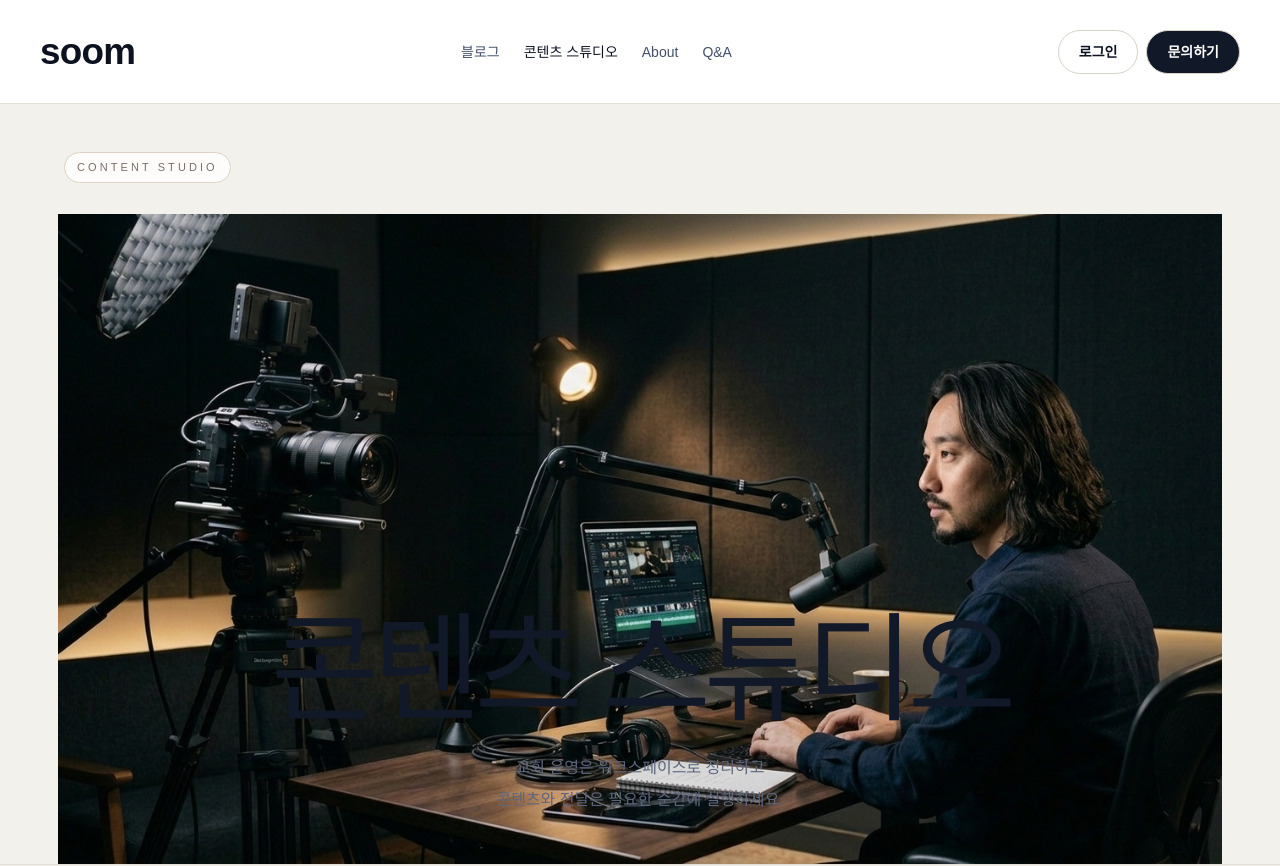
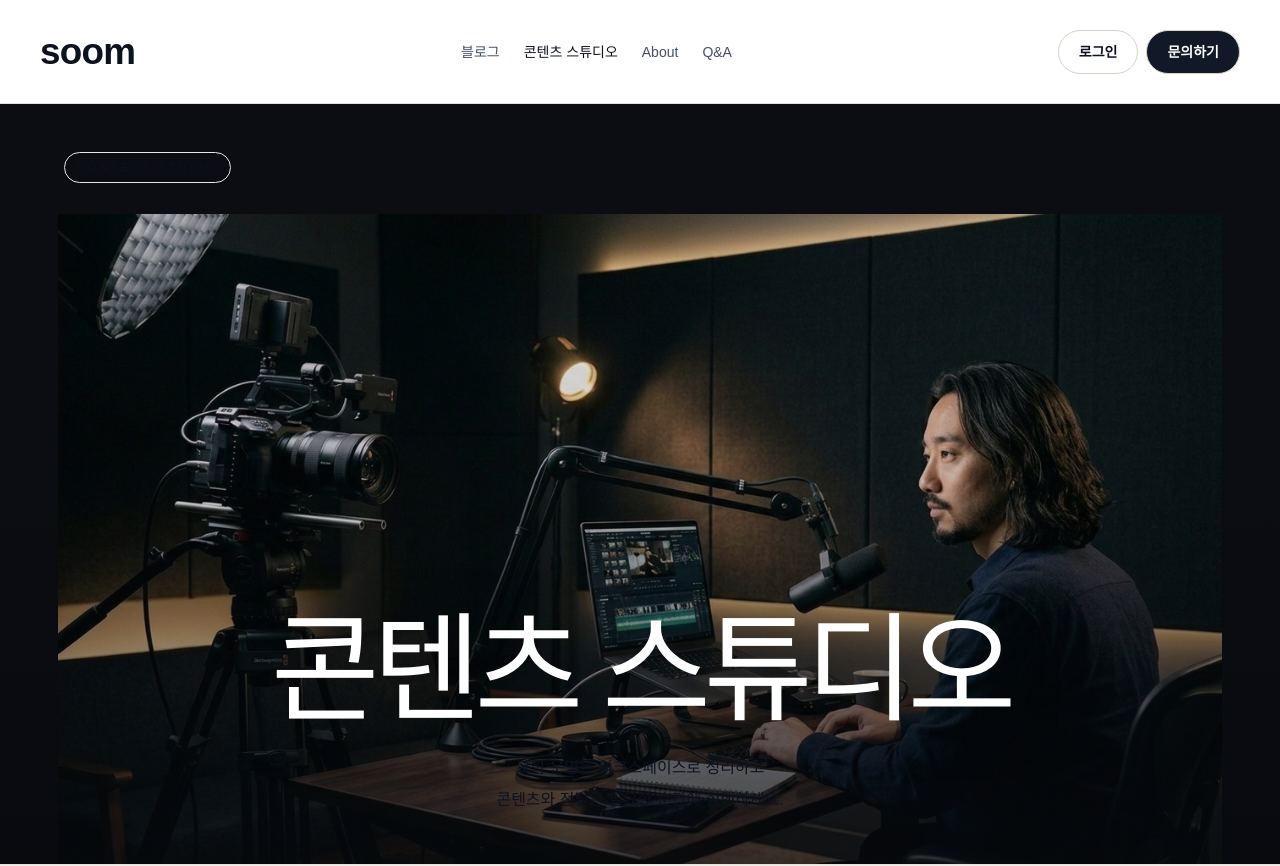
Before and after one commit to kinddragon1224/soom-church, a Next.js app: page /pricing in a window 1280 px wide. Shown: the top 866 px of the page. Built offline with nearby package versions, Linux system fonts and the light colour scheme; a web font is replaced by a local one.

Commit message:
Improve content studio hero text contrast

```diff
--- a/app/pricing/page.tsx
+++ b/app/pricing/page.tsx
@@ -56,20 +56,21 @@ export default function PricingPage() {
 
       <section className="overflow-hidden border-b border-[#e6dfd5] bg-[#f3f1ec]">
         <div className="mx-auto w-full max-w-[1600px] px-0 py-0">
-          <div className="relative min-[320px]:min-h-[560px] overflow-hidden bg-[#f3f1ec] sm:min-h-[640px] lg:min-h-[760px]">
-            <div className="absolute inset-0 bg-[#f3f1ec]" />
+          <div className="relative min-[320px]:min-h-[560px] overflow-hidden bg-[#0b0d12] sm:min-h-[640px] lg:min-h-[760px]">
+            <div className="absolute inset-0 bg-[#0b0d12]" />
             <img src="/content-studio-hero.jpg" alt="콘텐츠 스튜디오" className="absolute inset-x-0 top-[84px] mx-auto h-[calc(100%-84px)] w-auto max-w-[min(100%,1280px)] object-contain object-top sm:top-[96px] sm:h-[calc(100%-96px)] lg:top-[110px] lg:h-[calc(100%-110px)]" />
+            <div className="absolute inset-x-0 top-[84px] mx-auto h-[calc(100%-84px)] w-full max-w-[min(100%,1280px)] bg-[linear-gradient(180deg,rgba(7,9,14,0.08)_0%,rgba(7,9,14,0.18)_42%,rgba(7,9,14,0.74)_100%)] sm:top-[96px] sm:h-[calc(100%-96px)] lg:top-[110px] lg:h-[calc(100%-110px)]" />
 
             <div className="relative z-10 flex min-h-[560px] flex-col justify-between px-5 py-6 sm:min-h-[640px] sm:px-8 sm:py-10 lg:min-h-[760px] lg:px-12 lg:py-12 xl:px-16">
               <div className="flex justify-center sm:justify-start">
-                <div className="inline-flex rounded-full border border-[#ddd2c3] bg-white/80 px-3 py-1.5 text-[11px] tracking-[0.28em] text-[#7a6f67] backdrop-blur-sm">CONTENT STUDIO</div>
+                <div className="inline-flex rounded-full border border-white/18 bg-black/18 px-3 py-1.5 text-[11px] tracking-[0.28em] text-white/82 backdrop-blur-sm">CONTENT STUDIO</div>
               </div>
 
               <div className="mx-auto flex w-full max-w-[360px] flex-col items-center justify-start pb-0 pt-8 text-center select-none cursor-default sm:max-w-[1240px] sm:pt-10 lg:max-w-[1320px] xl:max-w-[1380px]">
-                <h1 className="text-[2.4rem] font-light leading-[1.04] tracking-[-0.06em] text-[#111827] sm:text-[5rem] lg:text-[6.8rem] xl:text-[7.4rem]">
+                <h1 className="text-[2.4rem] font-light leading-[1.04] tracking-[-0.06em] text-white drop-shadow-[0_10px_30px_rgba(0,0,0,0.32)] sm:text-[5rem] lg:text-[6.8rem] xl:text-[7.4rem]">
                   콘텐츠 스튜디오
                 </h1>
-                <p className="mt-5 max-w-2xl text-sm leading-7 text-[#5d667d] sm:text-base sm:leading-8">
+                <p className="mt-5 max-w-2xl text-sm leading-7 text-white/86 drop-shadow-[0_6px_20px_rgba(0,0,0,0.24)] sm:text-base sm:leading-8">
                   교회 운영은 워크스페이스로 정리하고<br className="hidden sm:block" />
                   콘텐츠와 전달은 필요한 순간에 실행하세요.
                 </p>
```
